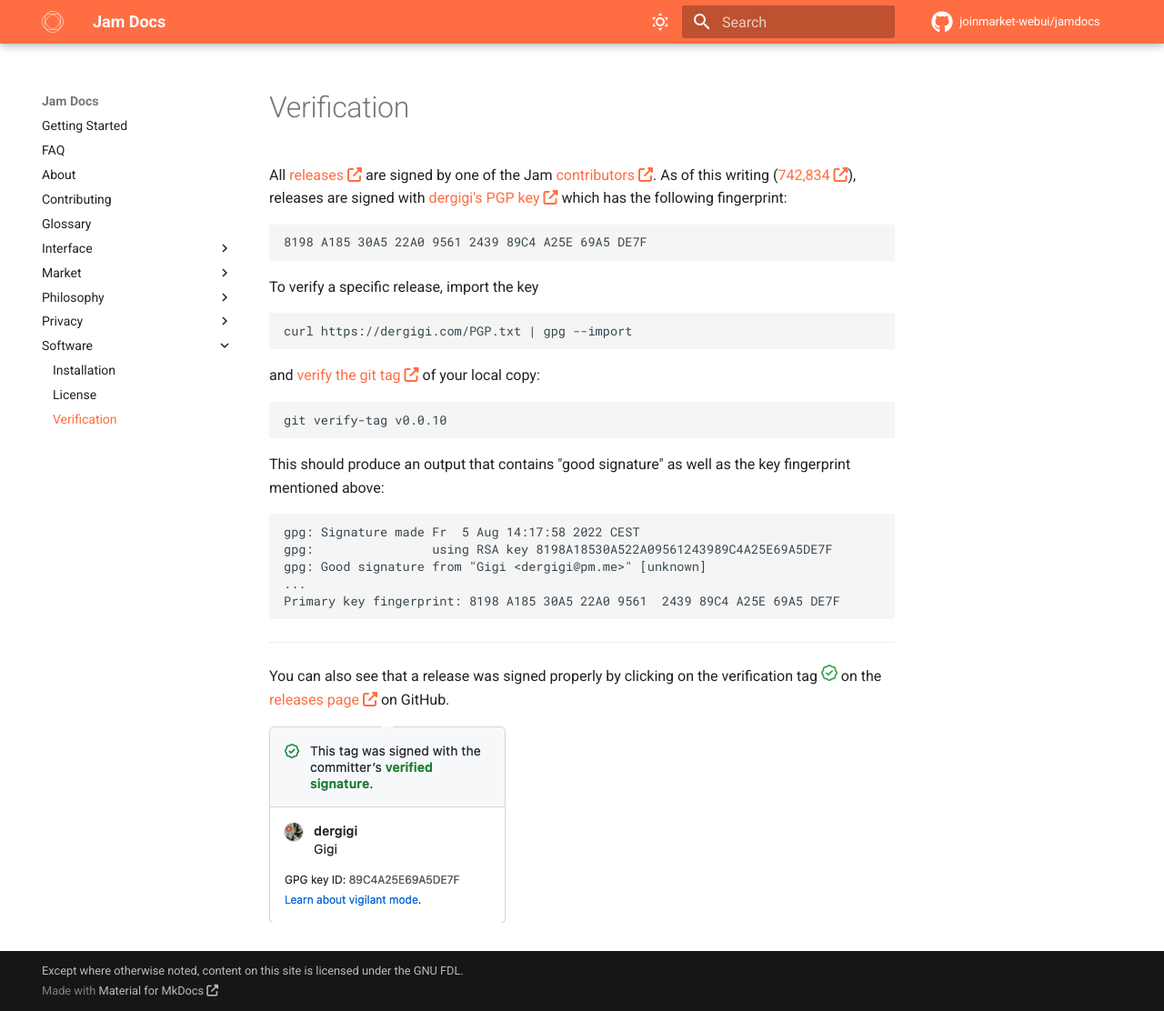
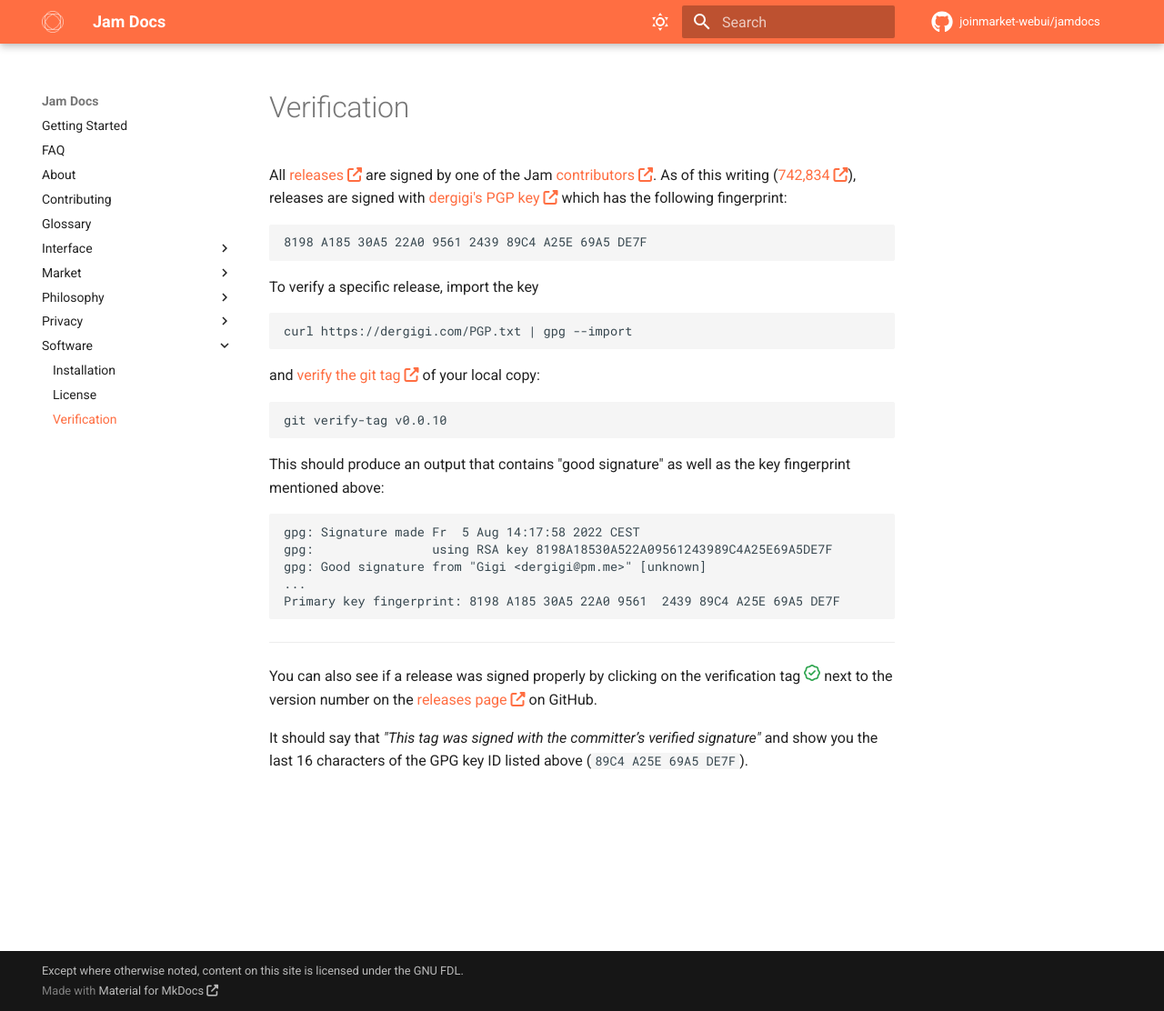
Before and after one commit to joinmarket-webui/jamdocs, an MkDocs documentation site: the page built from docs/software/verification.md, in a window 1280 px wide and 1112 px high. Shown: the whole window at 91% size. Built offline with MkDocs 1.6.1 and Material for MkDocs 9.7.7, drawn with Linux system fonts in a browser that asks for light colours; nearby versions of some CDN libraries; comment, search, counter and statistics services are not loaded.

Commit message:
docs(verification): replace screenshot with text

```diff
--- a/docs/software/verification.md
+++ b/docs/software/verification.md
@@ -32,13 +32,13 @@ Primary key fingerprint: 8198 A185 30A5 22A0 9561  2439 89C4 A25E 69A5 DE7F
 
 ---
 
-You can also see that a release was signed properly by clicking on the
-verification tag ![Verification badge](../assets/github-checkmark.png) on the
-[releases page][releases] on GitHub.
+You can also see if a release was signed properly by clicking on the
+verification tag ![Verification badge](../assets/github-checkmark.png) next to
+the version number on the [releases page][releases] on GitHub.
 
-
-![Verified release on GitHub](../assets/github-verified.png)
-
+It should say that _"This tag was signed with the committer’s verified
+signature"_ and show you the last 16 characters of the GPG key ID listed above
+(`89C4 A25E 69A5 DE7F`).
 
 [releases]: https://github.com/joinmarket-webui/joinmarket-webui/releases
 [contributors]: https://github.com/joinmarket-webui/joinmarket-webui/graphs/contributors
```
